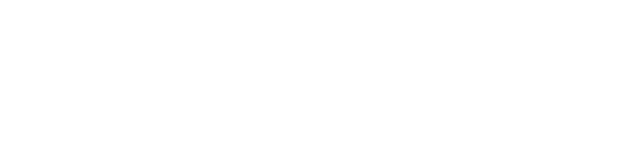
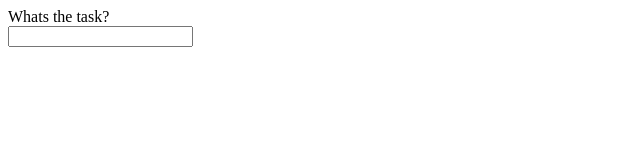
Before and after one commit to earny4302/TO_DO-List, a plain HTML site: page index.html in a window 1280 px wide. Shown: the whole page, without its empty margins (0-640 px from the left). Drawn offline with Linux system fonts and the light colour scheme.

Commit message:
Update index.html

```diff
--- a/index.html
+++ b/index.html
@@ -9,6 +9,16 @@
 
 </head>
 <body >
+    <form>
+        <label for="fname">Whats the task?</label><br>
+        <input type="text" id="fname" name="fname"><br>
+        <script>
+
+            var inputValue = document.getElementById("fname").value;
+            alert(inputValue);
+        </script>
+
+      </form>
 
 </body>
 </html>
```
